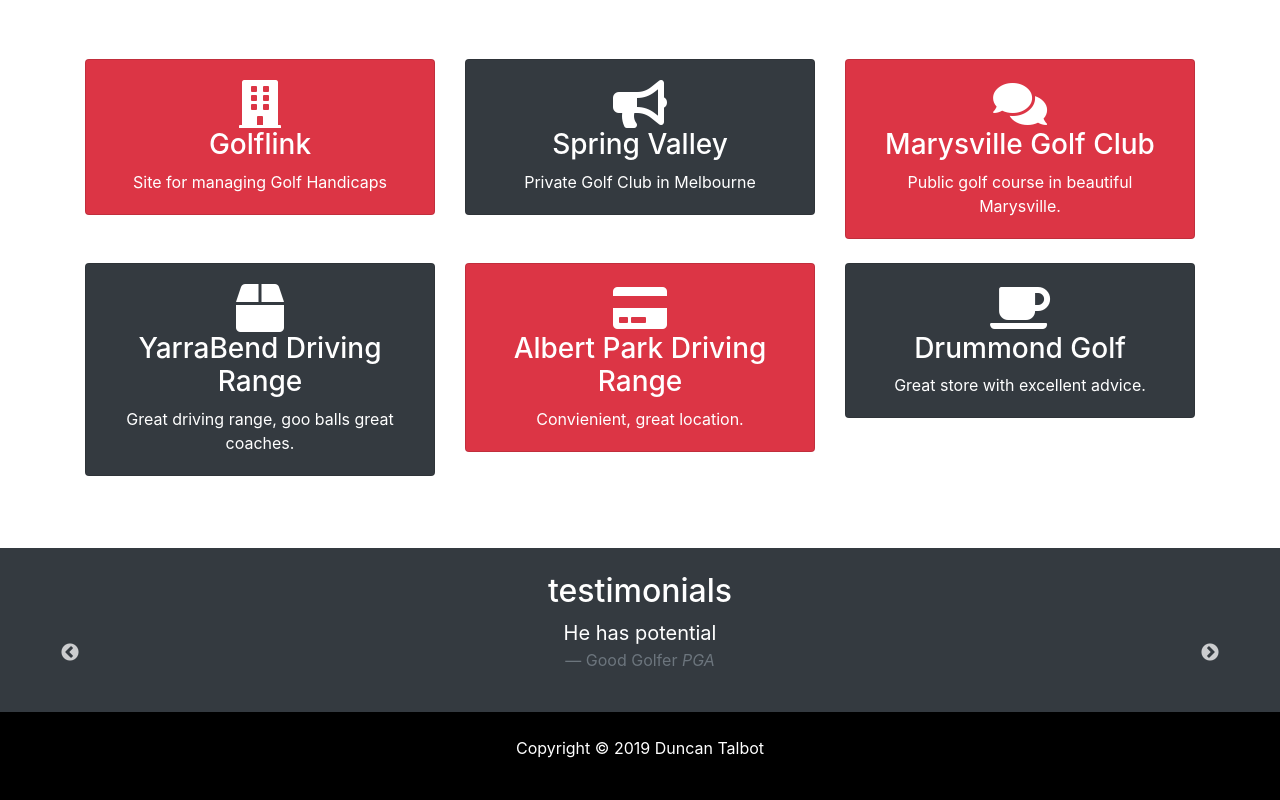
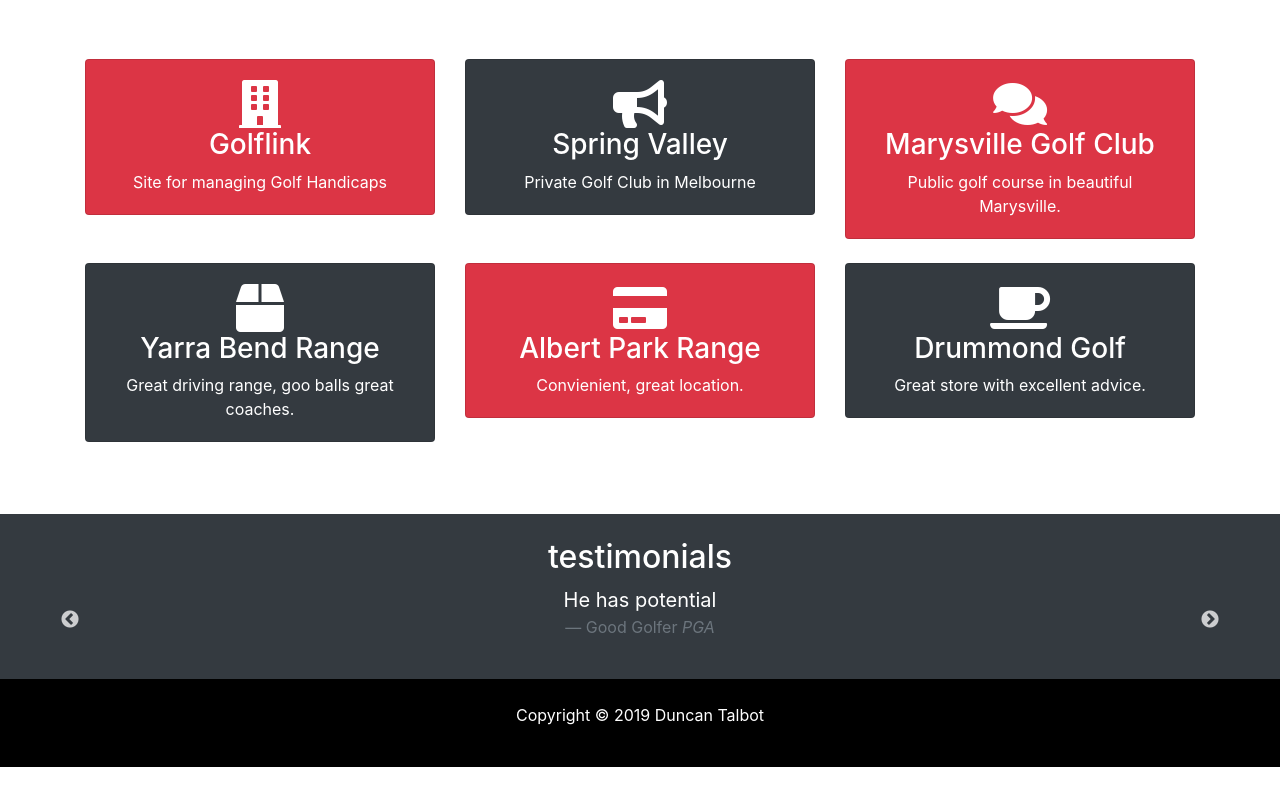
Before and after one commit to duncantalbot/duncangolf, a plain HTML site: page about.html in a window 1280 px wide. Shown: the part 767-1567 px from the top of the page. After the commit the page ends 1534 px from the top, so only its background shows below. Drawn offline with nearby package versions, Linux system fonts and the light colour scheme.

Commit message:
Text Changes

```diff
--- a/about.html
+++ b/about.html
@@ -111,7 +111,7 @@
           <div class="card bg-dark text-white text-center">
             <div class="card-body">
               <i class="fas fa-box fa-3x"></i>
-              <h3>YarraBend Driving Range</h3>
+              <h3>Yarra Bend Range</h3>
               Great driving range, goo balls great coaches.
             </div>
           </div>
@@ -120,7 +120,7 @@
           <div class="card bg-danger text-white text-center">
             <div class="card-body">
               <i class="fas fa-credit-card fa-3x"></i>
-              <h3>Albert Park Driving Range</h3>
+              <h3>Albert Park Range</h3>
               Convienient, great location.
             </div>
           </div>
```
